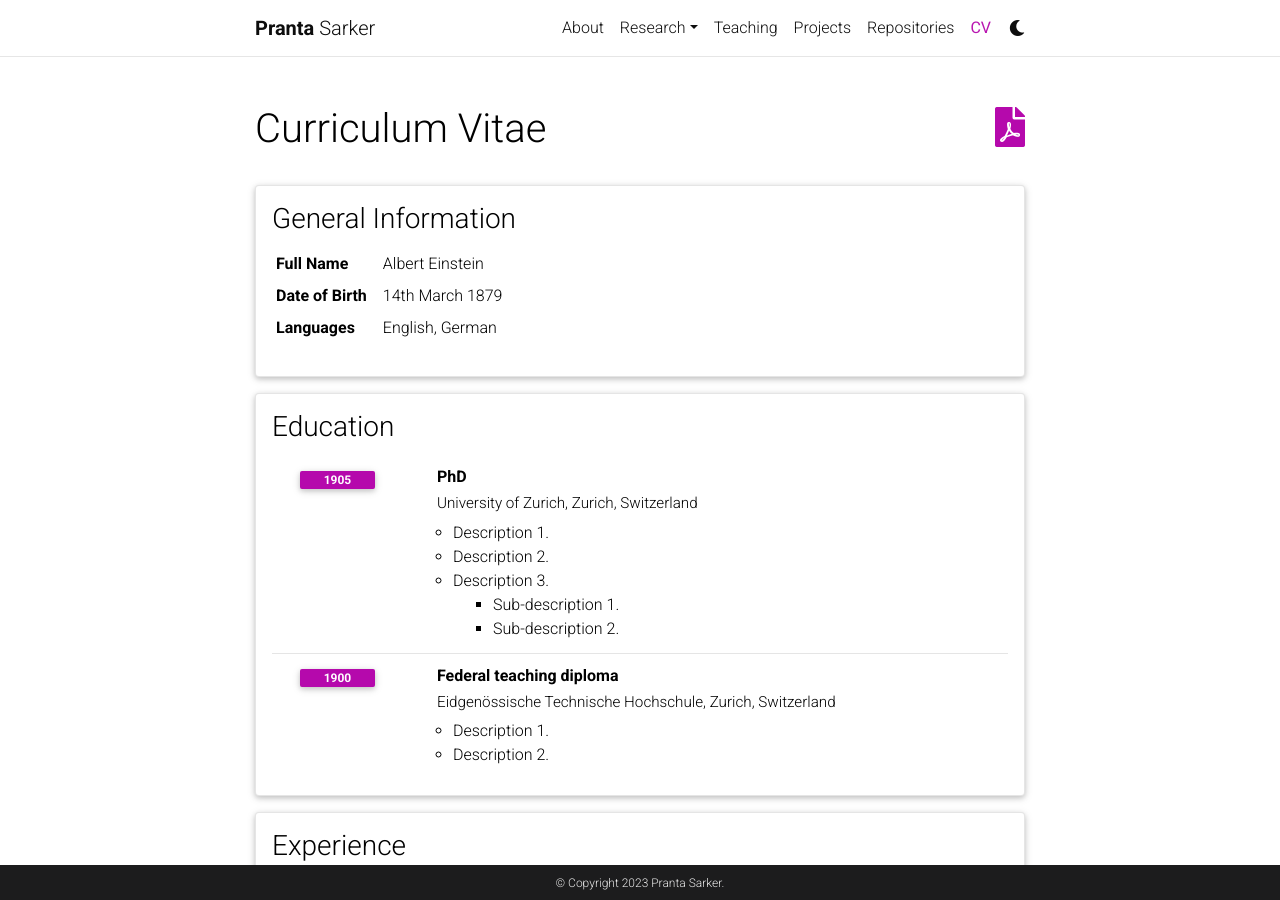
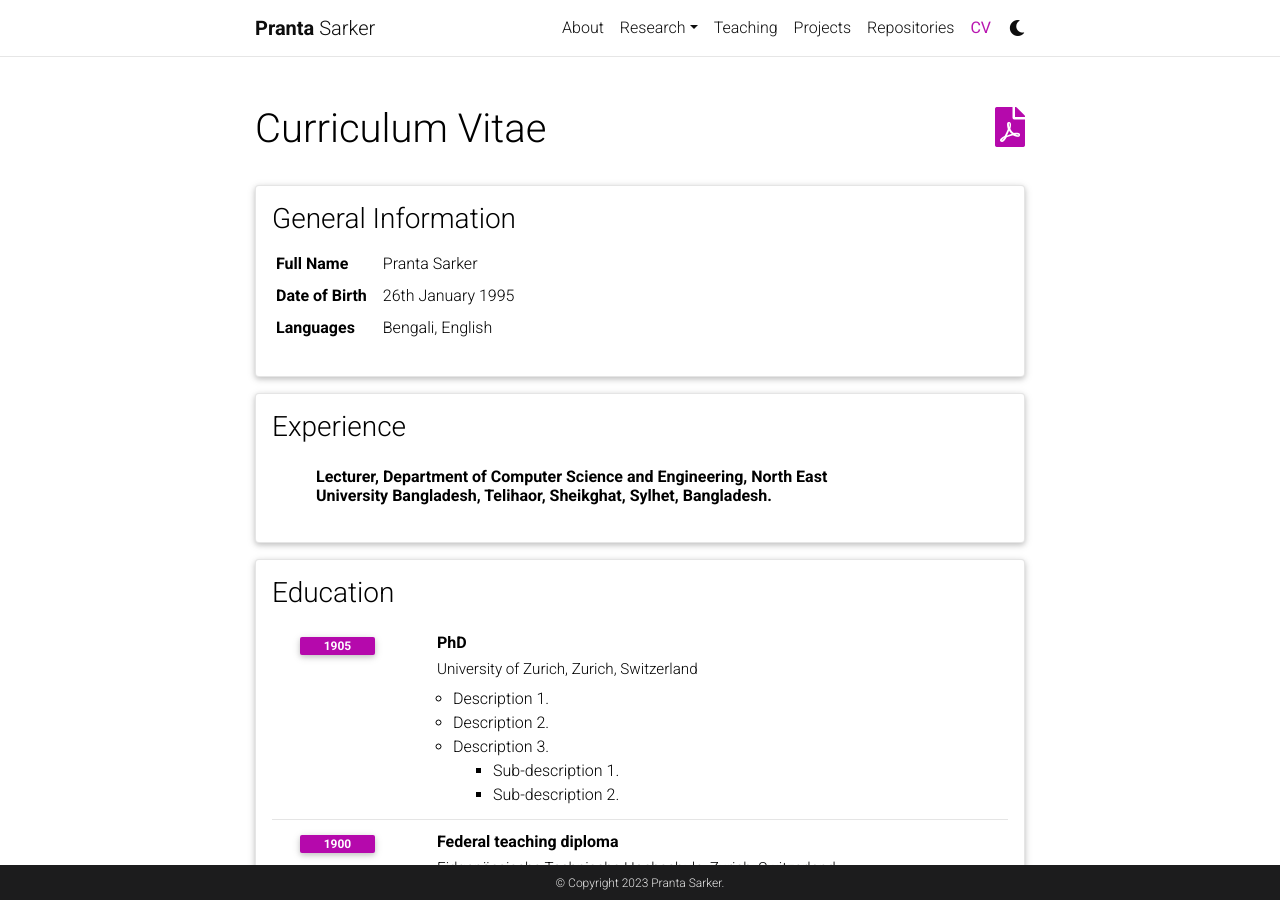
Before and after one commit to psarkerbd/psarkerbd.github.io, a Jekyll site: the page built from _pages/cv.md, in a window 1280 px wide and 900 px high. Built offline with Jekyll 4.4.1, drawn with Linux system fonts in a browser that asks for light colours; comment, search, counter and statistics services are not loaded; a style sheet for code colours, icons or effects is not loaded.

Commit message:
Update cv.yml

```diff
--- a/_data/cv.yml
+++ b/_data/cv.yml
@@ -2,11 +2,17 @@
   type: map
   contents:
     - name: Full Name
-      value: Albert Einstein
+      value: Pranta Sarker
     - name: Date of Birth
-      value: 14th March 1879
+      value: 26th January 1995
     - name: Languages
-      value: English, German
+      value: Bengali, English
+
+- title: Experience
+  type: time_table
+  contents:
+    - title: Lecturer, Department of Computer Science and Engineering, North East University
+             Bangladesh, Telihaor, Sheikghat, Sylhet, Bangladesh.
 
 - title: Education
   type: time_table
```
